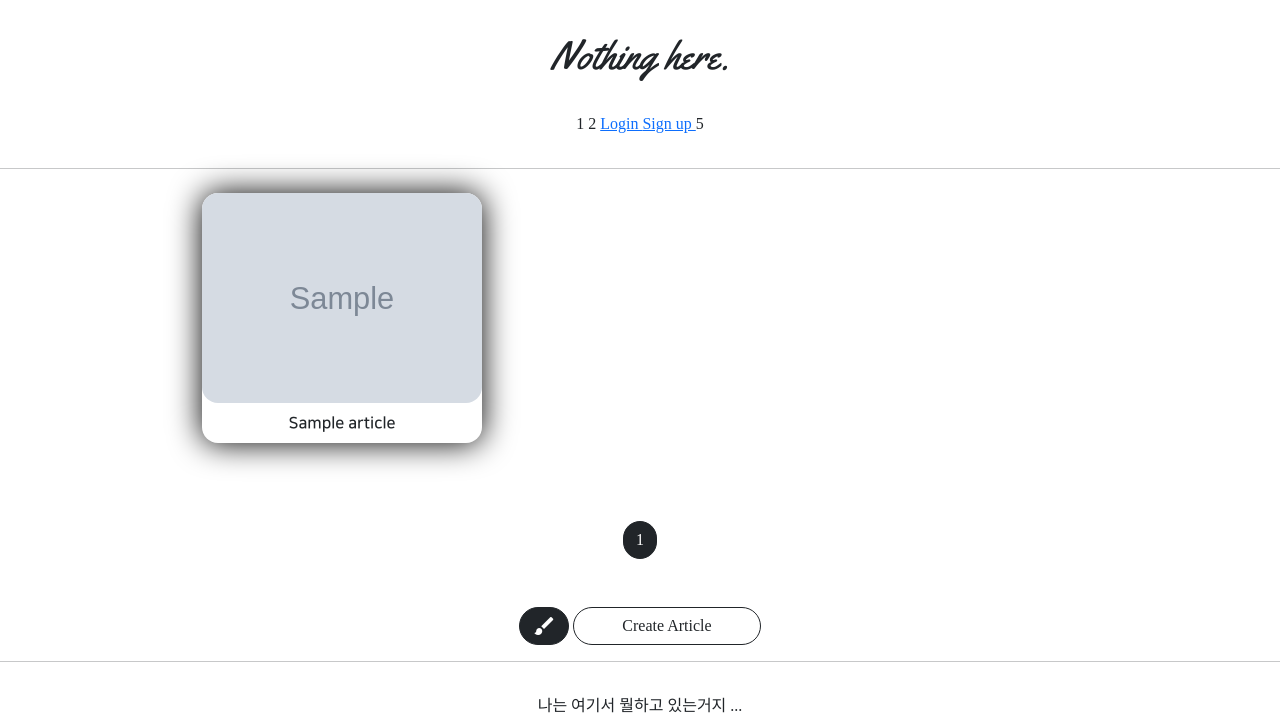
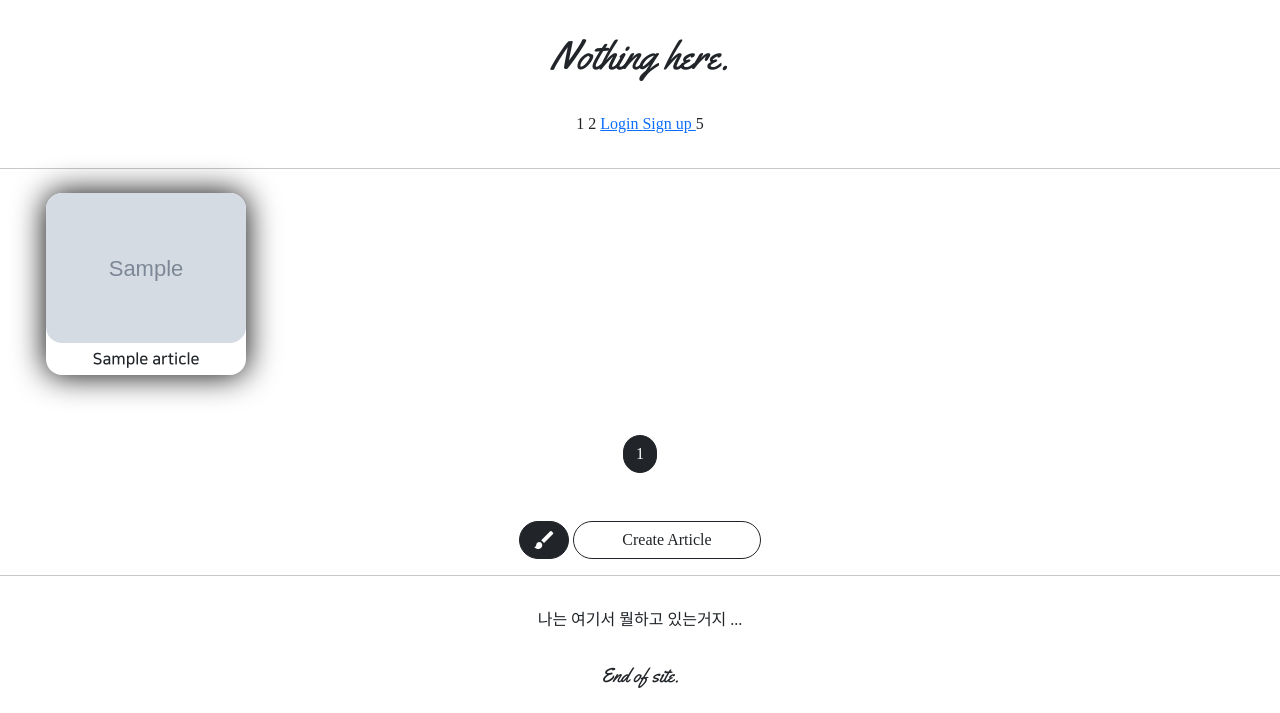
Before and after one commit to misojun50/git_mytest2, a Django app: page /articles/list/ in a window 1280 px wide. Shown: the top 713 px of the page. After the commit the page ends 688 px from the top, so only its background shows below. Run offline with Django 3.2, Linux system fonts and the light colour scheme; tables that the repository leaves empty hold one stand-in row (values such as "Sample post"); grey boxes marked "Sample" are stand-in pictures; parts of the project's set-up code (start-up, migrations or seed data) failed here and were passed over; some libraries are stand-ins or nearby versions; some web fonts are replaced.

Commit message:
8/12 mytest2 commit1

```diff
--- a/articleapp/templates/articleapp/list.html
+++ b/articleapp/templates/articleapp/list.html
@@ -4,8 +4,15 @@
 
 {% block content %}
 <style>
+    .container{
+        padding: 0;
+        margin: 0 0;
+    }
+
+
     .container div {
-      width: 280px;
+      width: 45%;
+        max-width: 200px;
       display: flex;
       justify-content: center;
       align-items: center;
@@ -28,7 +35,7 @@
                 <a href="{% url 'articleapp:detail' pk=article.pk %}">
                     <img src="{{ article.image.url }}" alt="">
                 </a>
-            <span class="NNS_B my-2">{{ article.title }}</span>
+            <span class="NNS_B my-1">{{ article.title }}</span>
                 </div>
             {% endfor %}
         </div>
--- a/static/js/magicgrid.js
+++ b/static/js/magicgrid.js
@@ -277,7 +277,7 @@ MagicGrid.prototype.listen = function listen () {
 let magicGrid = new MagicGrid({
   container: '.container',
   animate: true,
-  gutter: 30,
+  gutter: 12,
   static: true,
   useMin: true
 });
```
